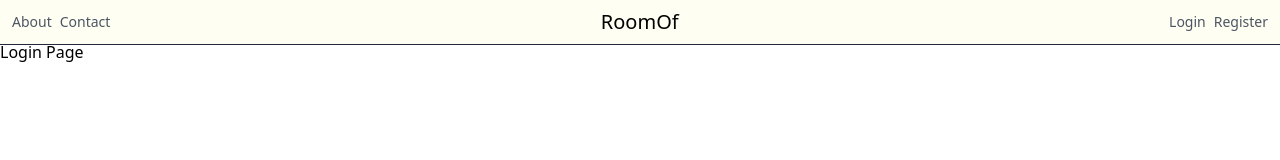
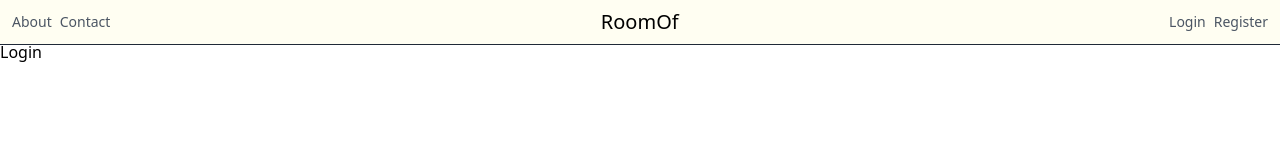
Before and after one commit to bonsng/RoomOfRebuild, a Next.js app: page /login in a window 1280 px wide. Shown: the top 160 px of the page. Built offline with nearby package versions, Linux system fonts and the light colour scheme.

Commit message:
login commit

```diff
--- a/app/login/page.tsx
+++ b/app/login/page.tsx
@@ -1,7 +1,7 @@
 export default function Page() {
   return (
     <>
-      <div>Login Page</div>
+      <div>Login</div>
     </>
   );
 }
```
